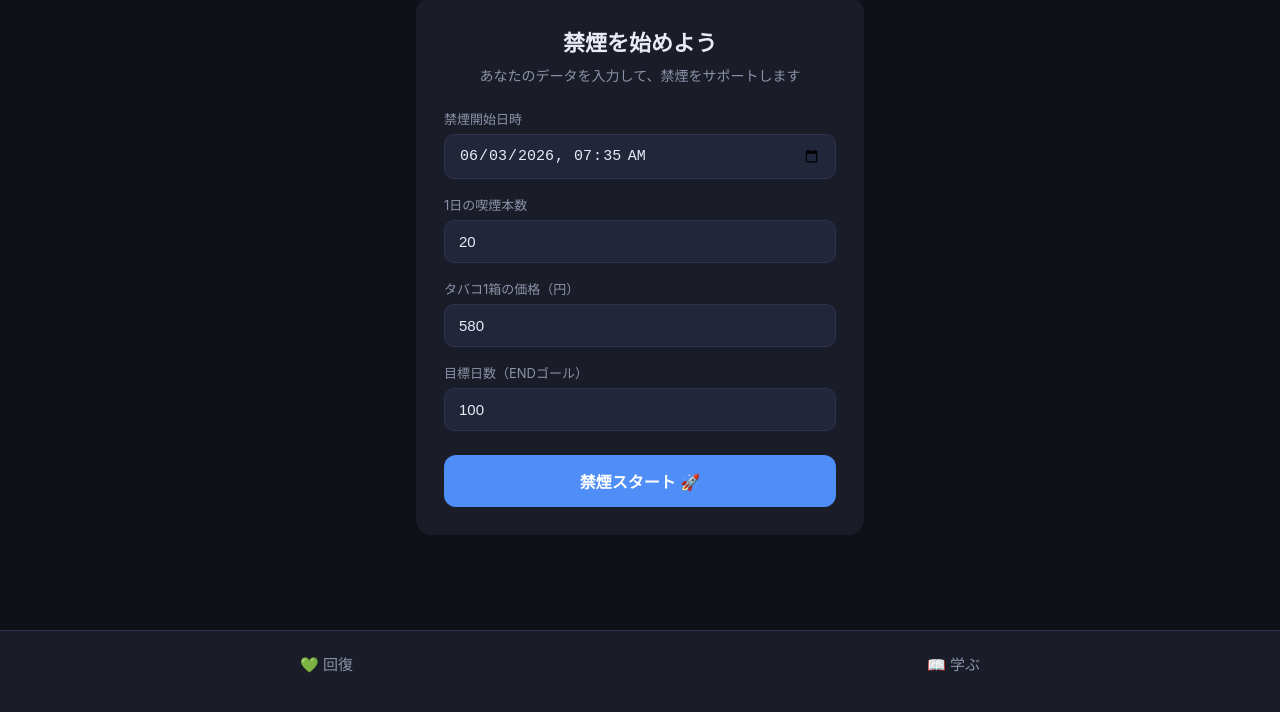
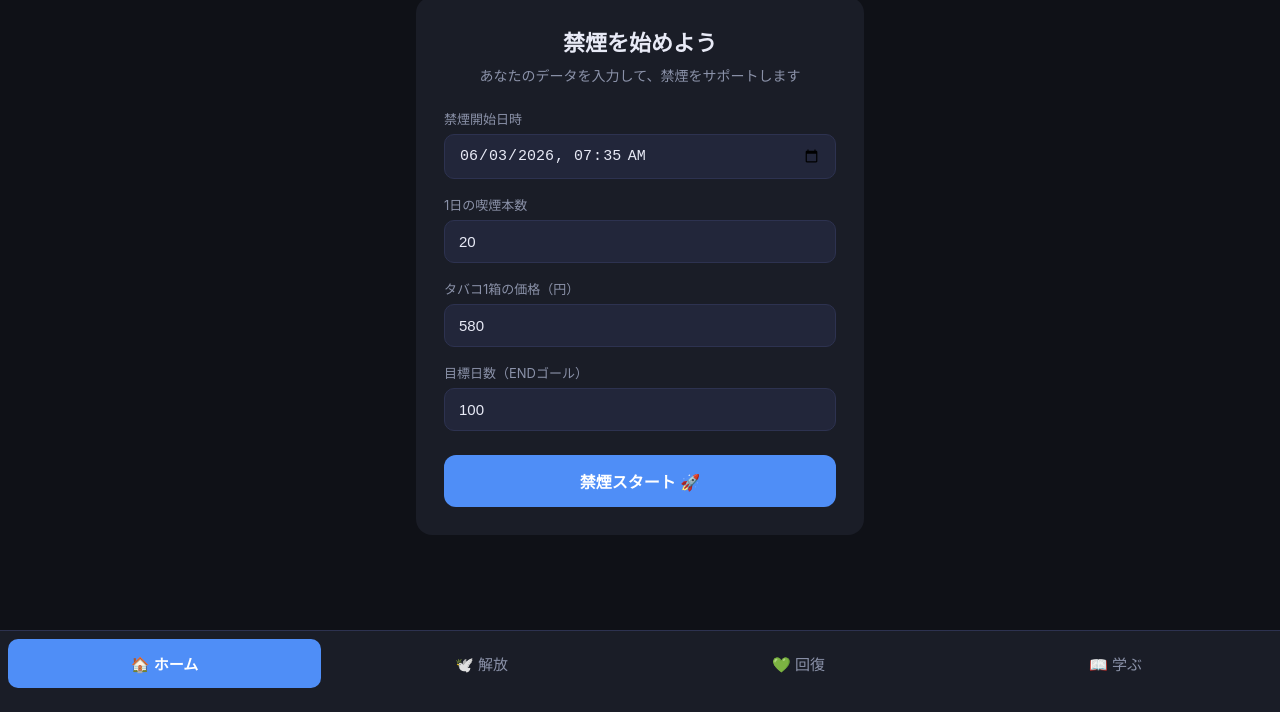
Before and after one commit to every0315-art/quit-smoking-vercel, a plain HTML site: page index.html in a window 1280 px wide. Shown: the part 88-800 px from the top of the page. Drawn offline with Linux system fonts and the light colour scheme.

Commit message:
タブを下部に4枚まとめて表示

```diff
--- a/index.html
+++ b/index.html
@@ -276,11 +276,6 @@
       <span id="motivEmoji">💪</span>
     </div>
 
-    <div class="tabs" style="display:grid; grid-template-columns:1fr 1fr; gap:6px; margin-bottom:6px;">
-      <button class="tab active" onclick="showTab('home')">🏠 ホーム</button>
-      <button class="tab" onclick="showTab('therapy')">🕊️ 解放</button>
-    </div>
-
     <button class="emergency-btn" onclick="openCraving()" id="emergencyBtn">
       🚨 吸いたい衝動が到来
     </button>
@@ -427,7 +422,9 @@
 </div>
 
   <!-- Bottom Nav -->
-  <div style="position:fixed; bottom:0; left:0; right:0; background:var(--surface); border-top:1px solid var(--border); display:grid; grid-template-columns:1fr 1fr; padding:8px 16px 24px; gap:6px; z-index:50;">
+  <div style="position:fixed; bottom:0; left:0; right:0; background:var(--surface); border-top:1px solid var(--border); display:grid; grid-template-columns:1fr 1fr 1fr 1fr; padding:8px 8px 24px; gap:4px; z-index:50;">
+    <button class="tab active" id="btn-home" onclick="showTab('home')">🏠 ホーム</button>
+    <button class="tab" id="btn-therapy" onclick="showTab('therapy')">🕊️ 解放</button>
     <button class="tab" id="btn-timeline" onclick="showTab('timeline')">💚 回復</button>
     <button class="tab" id="btn-learn" onclick="showTab('learn')">📖 学ぶ</button>
   </div>
@@ -699,9 +696,9 @@ function showTab(tab) {
   ['home','craving','therapy','timeline','learn'].forEach(t => {
     document.getElementById('tab-' + t).style.display = t === tab ? 'block' : 'none';
   });
-  const tabMap = { home: 0, therapy: 1, timeline: 2, learn: 3 };
-  document.querySelectorAll('.tab').forEach((el, i) => {
-    el.classList.toggle('active', i === tabMap[tab]);
+  ['home','therapy','timeline','learn'].forEach(t => {
+    const btn = document.getElementById('btn-' + t);
+    if (btn) btn.classList.toggle('active', t === tab);
   });
   if (tab === 'timeline') buildTimeline();
   if (tab === 'therapy') buildTherapy();
```
